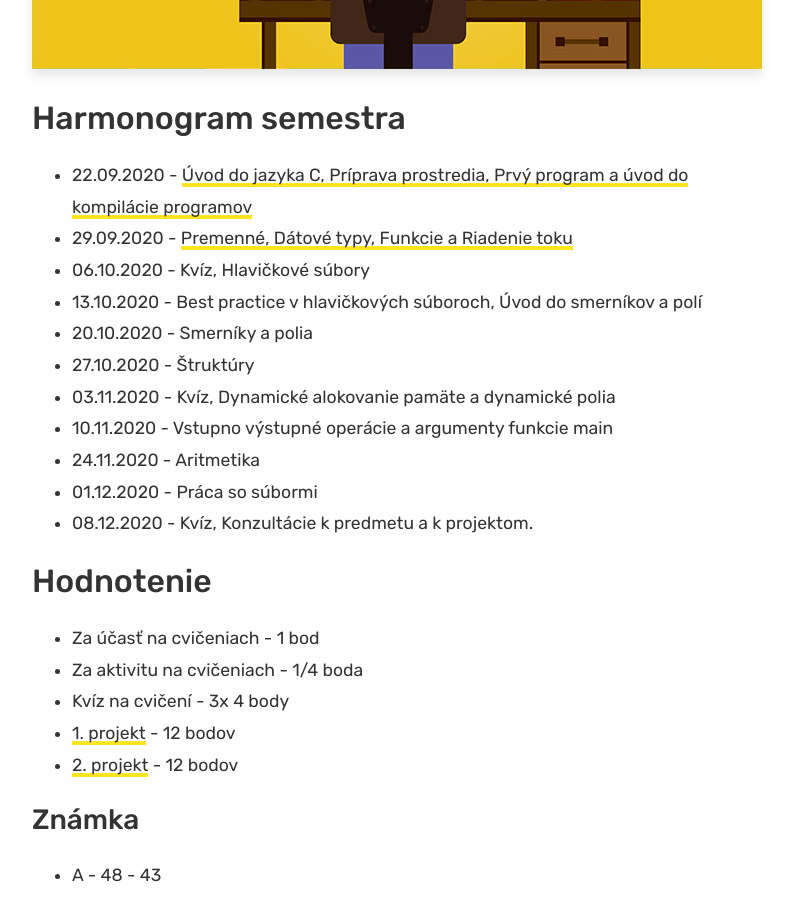
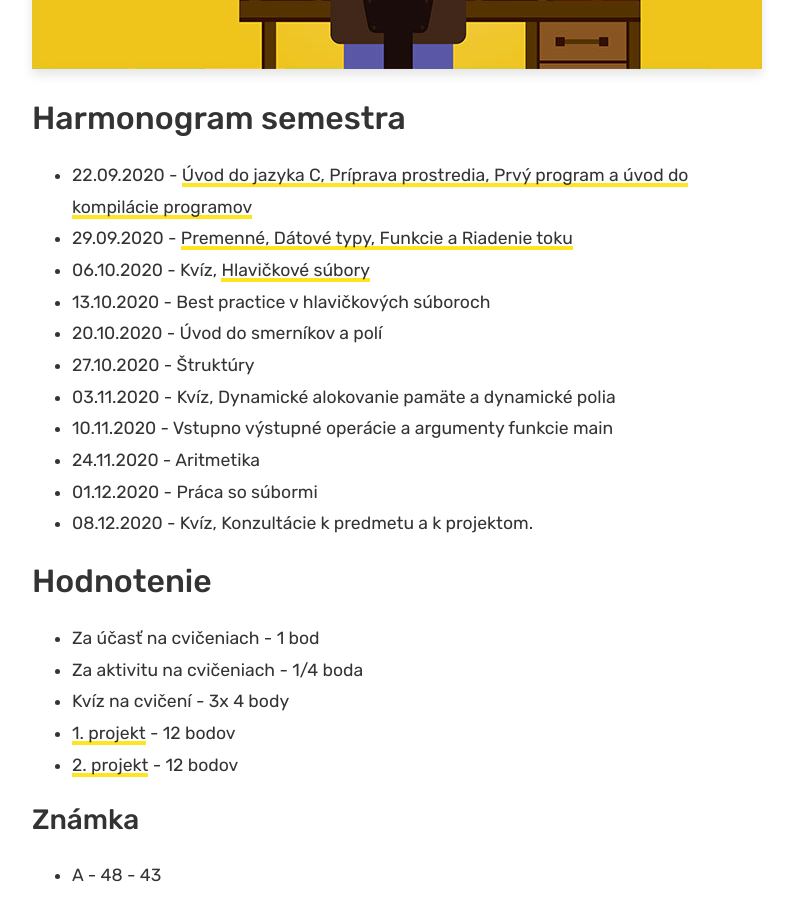
Before and after one commit to ppatrik/ppatrik.github.io, a Jekyll site: the page built from _posts/2020-09-22-JAC-0.md, in a window 1280 px wide and 900 px high, scrolled down 576 px. Shown: the whole window, without its empty margins (243-1036 px from the left). Built offline with Jekyll 4.4.1, drawn with Linux system fonts in a browser that asks for light colours; comment, search, counter and statistics services are not loaded.

Commit message:
Update 2020-09-22-JAC-0.md

```diff
--- a/_posts/2020-09-22-JAC-0.md
+++ b/_posts/2020-09-22-JAC-0.md
@@ -10,9 +10,9 @@ author: ppatrik
 ## Harmonogram semestra
 * 22.09.2020 - [Úvod do jazyka C, Príprava prostredia, Prvý program a úvod do kompilácie programov]({{site.base_url}}/vyuka/jac/2020/09/22/JAC-Cvicenie01)
 * 29.09.2020 - [Premenné, Dátové typy, Funkcie a Riadenie toku]({{site.base_url}}/vyuka/jac/2020/09/29/JAC-Cvicenie02)
-* 06.10.2020 - Kvíz, Hlavičkové súbory
-* 13.10.2020 - Best practice v hlavičkových súboroch, Úvod do smerníkov a polí
-* 20.10.2020 - Smerníky a polia
+* 06.10.2020 - Kvíz, [Hlavičkové súbory]({{site.base_url}}/vyuka/jac/2020/10/06/JAC-Cvicenie03)
+* 13.10.2020 - Best practice v hlavičkových súboroch
+* 20.10.2020 - Úvod do smerníkov a polí
 * 27.10.2020 - Štruktúry
 * 03.11.2020 - Kvíz, Dynamické alokovanie pamäte a dynamické polia
 * 10.11.2020 - Vstupno výstupné operácie a argumenty funkcie main
```
